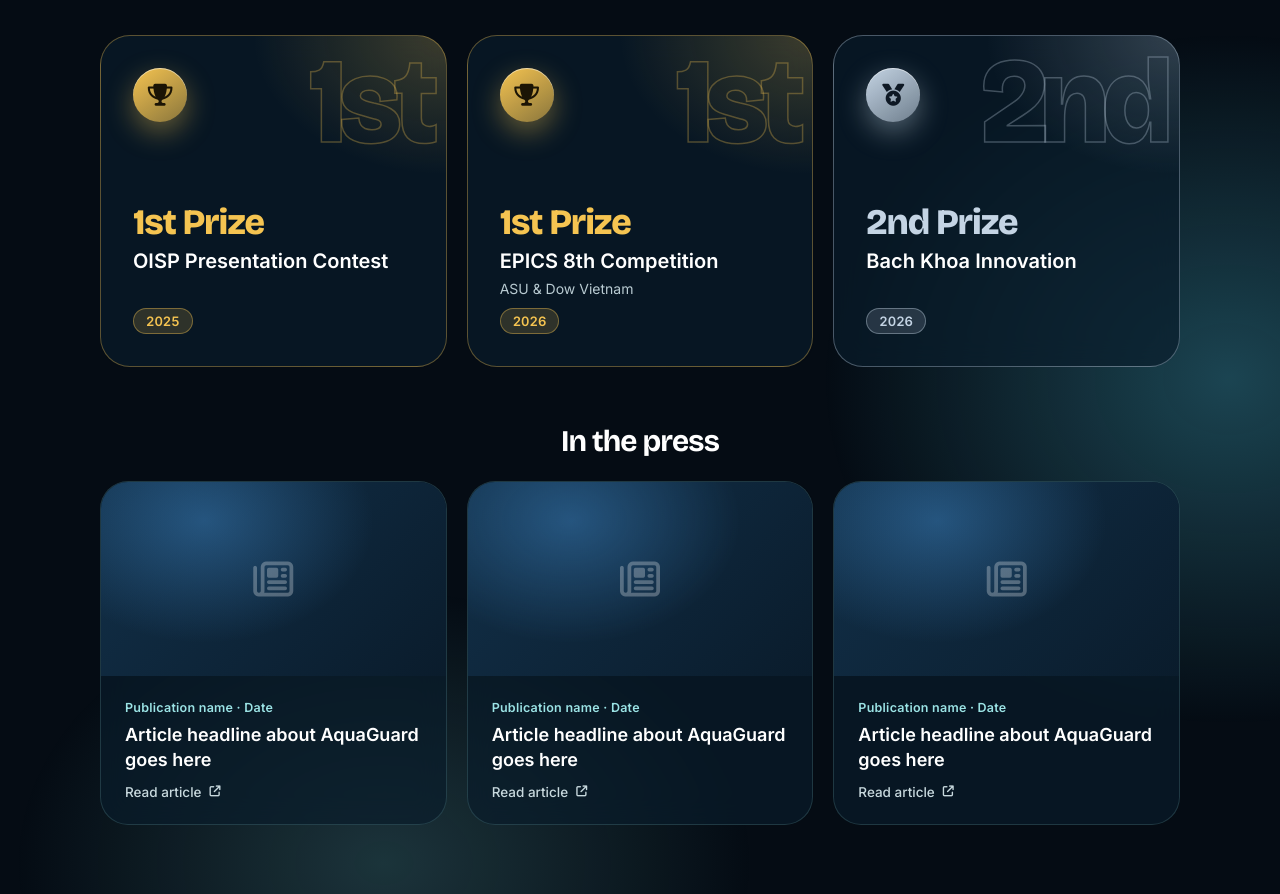
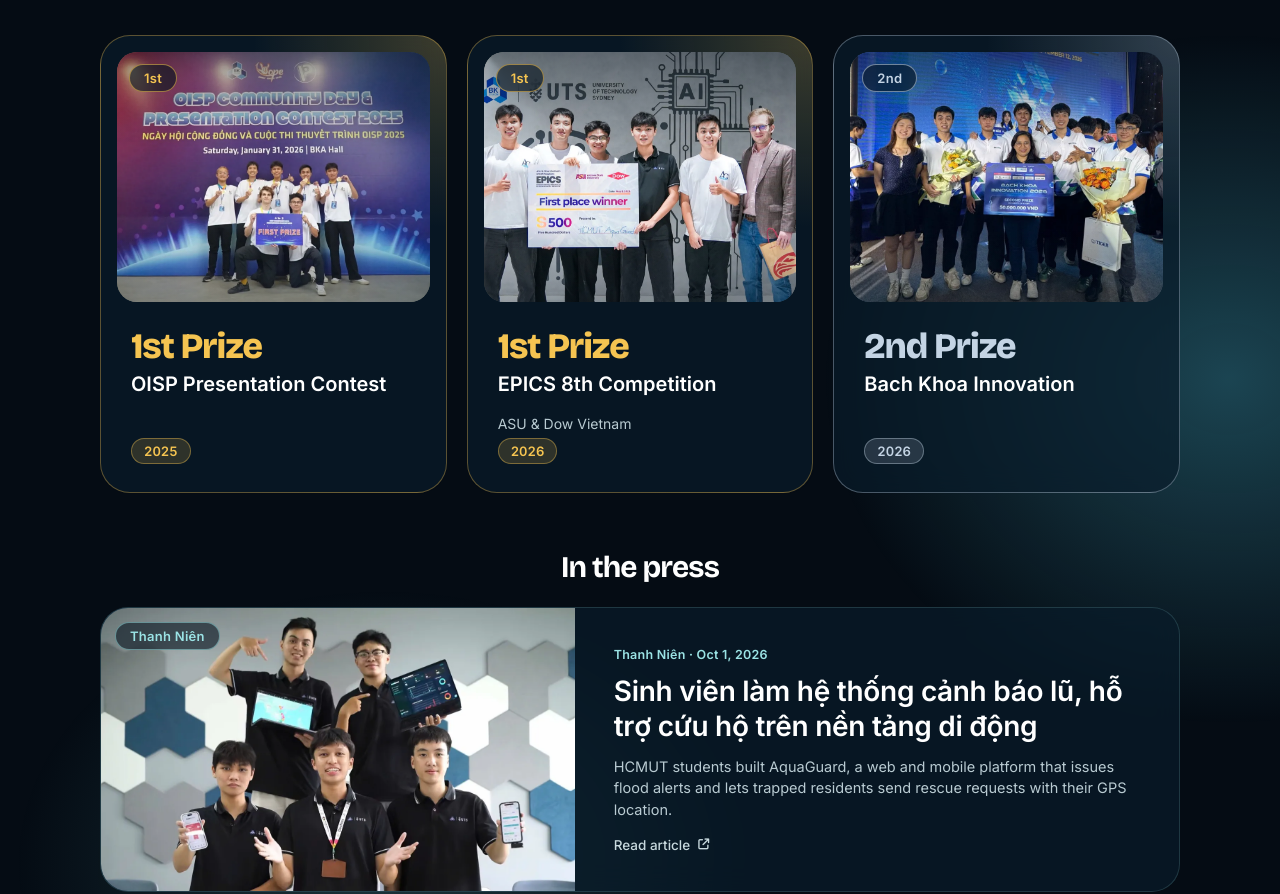
Before and after one commit to Odylytics/Aquaguard-LandingPage, a plain HTML site: page index.html in a window 1280 px wide. Shown: the part 6097-6991 px from the top of the page. Drawn offline with nearby package versions, Linux system fonts and the light colour scheme; animation ran at ten frames a second.

Commit message:
add awards and press images

```diff
--- a/index.html
+++ b/index.html
@@ -333,23 +333,29 @@
         </div>
         <div class="awards-grid">
           <article class="award tier-gold reveal" style="--i: 0">
-            <span class="award-medal"><i class="fa-solid fa-trophy"></i></span>
-            <span class="award-place">1st</span>
+            <figure class="award-photo">
+              <img src="assets/awards/oisp-presentation-contest.webp" alt="The AquaGuard team holding gold medals and the First Prize sign at the OISP Community Day &amp; Presentation Contest 2025" width="1200" height="800" loading="lazy" style="object-position: 50% 78%" />
+              <span class="award-place">1st</span>
+            </figure>
             <h3>1st Prize</h3>
             <p class="award-name">OISP Presentation Contest</p>
             <span class="award-year">2025</span>
           </article>
           <article class="award tier-gold reveal" style="--i: 1">
-            <span class="award-medal"><i class="fa-solid fa-trophy"></i></span>
-            <span class="award-place">1st</span>
+            <figure class="award-photo">
+              <img src="assets/awards/epics-8th-competition.webp" alt="The AquaGuard team with the EPICS 8th Competition First Place check from ASU &amp; Dow Vietnam" width="1200" height="844" loading="lazy" style="object-position: 50% 50%" />
+              <span class="award-place">1st</span>
+            </figure>
             <h3>1st Prize</h3>
             <p class="award-name">EPICS 8th Competition</p>
             <span class="award-org">ASU &amp; Dow Vietnam</span>
             <span class="award-year">2026</span>
           </article>
           <article class="award tier-silver reveal" style="--i: 2">
-            <span class="award-medal"><i class="fa-solid fa-medal"></i></span>
-            <span class="award-place">2nd</span>
+            <figure class="award-photo">
+              <img src="assets/awards/bach-khoa-innovation.webp" alt="The AquaGuard team with the Second Prize board at the Bach Khoa Innovation 2026 Grand Final" width="900" height="1200" loading="lazy" style="object-position: 50% 72%" />
+              <span class="award-place">2nd</span>
+            </figure>
             <h3>2nd Prize</h3>
             <p class="award-name">Bach Khoa Innovation</p>
             <span class="award-year">2026</span>
@@ -358,30 +364,16 @@
 
         <h3 class="sub-head reveal">In the press</h3>
         <div class="press-grid">
-          <!-- Press item 1: set href, swap the image, headline and outlet -->
-          <a class="press reveal" style="--i: 0" href="#" target="_blank" rel="noopener">
-            <span class="press-img"><i class="fa-regular fa-newspaper"></i></span>
+          <!-- To add another article, copy this <a class="press"> block and change href, image, outlet, headline and summary -->
+          <a class="press reveal" style="--i: 0" href="https://thanhnien.vn/sinh-vien-lam-he-thong-canh-bao-lu-ho-tro-cuu-ho-tren-nen-tang-di-dong-185260930202618172.htm" target="_blank" rel="noopener">
+            <span class="press-img">
+              <img src="assets/press/thanh-nien.webp" alt="Five AquaGuard team members holding laptops showing the dispatch dashboard and phones running the mobile app" width="1400" height="797" loading="lazy" style="object-position: 50% 30%" />
+              <span class="press-badge">Thanh Ni&ecirc;n</span>
+            </span>
             <span class="press-body">
-              <span class="press-outlet">Publication name &middot; Date</span>
-              <strong>Article headline about AquaGuard goes here</strong>
-              <span class="press-link">Read article <i class="fa-solid fa-arrow-up-right-from-square"></i></span>
-            </span>
-          </a>
-          <!-- Press item 2: set href, swap the image, headline and outlet -->
-          <a class="press reveal" style="--i: 1" href="#" target="_blank" rel="noopener">
-            <span class="press-img"><i class="fa-regular fa-newspaper"></i></span>
-            <span class="press-body">
-              <span class="press-outlet">Publication name &middot; Date</span>
-              <strong>Article headline about AquaGuard goes here</strong>
-              <span class="press-link">Read article <i class="fa-solid fa-arrow-up-right-from-square"></i></span>
-            </span>
-          </a>
-          <!-- Press item 3: set href, swap the image, headline and outlet -->
-          <a class="press reveal" style="--i: 2" href="#" target="_blank" rel="noopener">
-            <span class="press-img"><i class="fa-regular fa-newspaper"></i></span>
-            <span class="press-body">
-              <span class="press-outlet">Publication name &middot; Date</span>
-              <strong>Article headline about AquaGuard goes here</strong>
+              <span class="press-outlet">Thanh Ni&ecirc;n &middot; Oct 1, 2026</span>
+              <strong lang="vi">Sinh viên làm hệ thống cảnh báo lũ, hỗ trợ cứu hộ trên nền tảng di động</strong>
+              <span class="press-desc">HCMUT students built AquaGuard, a web and mobile platform that issues flood alerts and lets trapped residents send rescue requests with their GPS location.</span>
               <span class="press-link">Read article <i class="fa-solid fa-arrow-up-right-from-square"></i></span>
             </span>
           </a>
--- a/styles.css
+++ b/styles.css
@@ -1263,8 +1263,7 @@
   flex-direction: column;
   align-items: flex-start;
   gap: 6px;
-  min-height: clamp(280px, 26vw, 340px);
-  padding: clamp(24px, 2.6vw, 32px);
+  padding: clamp(12px, 1.3vw, 16px) clamp(12px, 1.3vw, 16px) clamp(22px, 2.4vw, 28px);
   border-radius: 30px;
   background:
     radial-gradient(80% 60% at 100% 0%, rgba(var(--a), 0.22), transparent 70%),
@@ -1276,35 +1275,40 @@
 }
 .award.tier-silver { --a: 196, 212, 228; }
 .award:hover { transform: translateY(-6px); border-color: rgba(var(--a), 0.8); box-shadow: 0 24px 60px rgba(0, 0, 0, 0.5), 0 0 46px rgba(var(--a), 0.22); }
-/* big engraved numeral */
+/* photo header */
+.award > :not(.award-photo) { margin-left: clamp(10px, 1.1vw, 14px); margin-right: clamp(10px, 1.1vw, 14px); }
+.award-photo {
+  position: relative;
+  align-self: stretch;
+  margin: 0 0 clamp(14px, 1.6vw, 20px);
+  aspect-ratio: 5 / 4;
+  overflow: hidden;
+  border-radius: 20px;
+  background: radial-gradient(70% 90% at 30% 20%, rgba(var(--a), 0.28), transparent 70%), linear-gradient(135deg, #123049, #0a1c2c);
+  box-shadow: inset 0 0 0 1px rgba(var(--a), 0.28);
+}
+.award-photo img { width: 100%; height: 100%; object-fit: cover; transition: transform 0.7s var(--ease); }
+.award:hover .award-photo img { transform: scale(1.05); }
+.award-photo::after { content: ""; position: absolute; inset: 0; pointer-events: none; background: linear-gradient(180deg, rgba(6, 16, 26, 0.42), transparent 38%, transparent 70%, rgba(6, 16, 26, 0.35)); }
+/* place chip on the photo */
 .award-place {
   position: absolute;
-  z-index: -1;
-  right: 14px;
-  top: 6px;
-  font-family: var(--font-display);
-  font-weight: 800;
-  font-size: clamp(84px, 9.5vw, 128px);
-  line-height: 1;
-  letter-spacing: -0.06em;
-  color: transparent;
-  -webkit-text-stroke: 1.5px rgba(var(--a), 0.3);
+  z-index: 1;
+  left: 12px;
+  top: 12px;
+  padding: 5px 14px;
+  border-radius: 999px;
+  background: rgba(8, 20, 32, 0.62);
+  -webkit-backdrop-filter: blur(8px);
+  backdrop-filter: blur(8px);
+  border: 1px solid rgba(var(--a), 0.55);
+  color: rgb(var(--a));
+  font-size: 13px;
+  font-weight: 700;
+  letter-spacing: 0.02em;
 }
-.award-medal {
-  display: grid;
-  place-items: center;
-  width: 54px;
-  height: 54px;
-  margin-bottom: clamp(48px, 6vw, 84px);
-  border-radius: 50%;
-  background: linear-gradient(145deg, rgb(var(--a)), rgba(var(--a), 0.55));
-  color: #1b1405;
-  font-size: 22px;
-  box-shadow: 0 10px 28px rgba(var(--a), 0.4), inset 0 1px 0 rgba(255, 255, 255, 0.5);
-}
-.award.tier-silver .award-medal { color: #0e1824; }
 .award h3 { margin: 0; font-family: var(--font-display); font-weight: 800; font-size: clamp(26px, 2.8vw, 36px); letter-spacing: -0.03em; line-height: 1.05; color: rgb(var(--a)); }
-.award-name { margin: 0; font-size: clamp(17px, 1.6vw, 20px); font-weight: 600; line-height: 1.3; color: #fff; }
+.award-name { margin: 0 0 12px; font-size: clamp(17px, 1.6vw, 20px); font-weight: 600; line-height: 1.3; color: #fff; }
 .award-org { color: #b9cbd2; font-size: 14px; }
 .award-year { margin-top: auto; align-self: flex-start; padding: 4px 12px; border-radius: 999px; background: rgba(var(--a), 0.16); border: 1px solid rgba(var(--a), 0.4); color: rgb(var(--a)); font-size: 13px; font-weight: 600; font-variant-numeric: tabular-nums; }
 /* gentle shine sweep */
@@ -1328,6 +1332,15 @@
 .press-img { display: grid; place-items: center; aspect-ratio: 16 / 9; overflow: hidden; background: radial-gradient(70% 90% at 30% 20%, rgba(77, 163, 240, 0.35), transparent 70%), linear-gradient(135deg, #123049, #0a1c2c); color: rgba(255, 255, 255, 0.28); font-size: 40px; }
 .press-img img { width: 100%; height: 100%; object-fit: cover; transition: transform 0.7s var(--ease); }
 .press:hover .press-img img { transform: scale(1.05); }
+.press-img { position: relative; }
+.press-badge { position: absolute; left: 14px; top: 14px; padding: 5px 14px; border-radius: 999px; background: rgba(8, 20, 32, 0.62); -webkit-backdrop-filter: blur(8px); backdrop-filter: blur(8px); border: 1px solid rgba(155, 227, 229, 0.5); color: #9be3e5; font-size: 13px; font-weight: 700; letter-spacing: 0.02em; }
+.press-desc { color: #b9cbd2; font-size: 14.5px; line-height: 1.5; }
+/* single featured article: image left, text right */
+.press-grid:has(> .press:only-child) { grid-template-columns: 1fr; }
+.press:only-child { flex-direction: row; align-items: stretch; }
+.press:only-child .press-img { flex: 0 0 44%; aspect-ratio: auto; min-height: 280px; }
+.press:only-child .press-body { flex: 1; justify-content: center; gap: 12px; padding: clamp(22px, 3vw, 40px); }
+.press:only-child .press-body strong { font-size: clamp(20px, 2.2vw, 28px); line-height: 1.25; letter-spacing: -0.01em; }
 .press-body { display: flex; flex-direction: column; gap: 8px; padding: clamp(18px, 2vw, 24px); }
 .press-outlet { color: #9be3e5; font-size: 12.5px; font-weight: 600; letter-spacing: 0.02em; }
 .press-body strong { font-size: clamp(16px, 1.45vw, 18px); font-weight: 600; line-height: 1.35; color: #fff; }
@@ -1335,5 +1348,5 @@
 .press-link i { font-size: 11px; transition: transform 0.3s var(--ease); }
 .press:hover .press-link i { transform: translate(2px, -2px); }
 
-@media (max-width: 820px) { .awards-grid, .press-grid { grid-template-columns: 1fr; } .award { min-height: 240px; } }
-@media (prefers-reduced-motion: reduce) { .award, .press { transition: none; } .award::after { display: none; } }
+@media (max-width: 820px) { .awards-grid, .press-grid { grid-template-columns: 1fr; } .press:only-child { flex-direction: column; } .press:only-child .press-img { flex: none; aspect-ratio: 16 / 9; min-height: 0; } .award-photo { aspect-ratio: 4 / 3; } }
+@media (prefers-reduced-motion: reduce) { .award, .press { transition: none; } .award::after { display: none; } .award-photo img { transition: none; } }
```
Also changed, not shown: EPICS8th.jpg (added), anhnhom.jpg (added), assets/awards/bach-khoa-innovation.webp (added), assets/awards/epics-8th-competition.webp (added), assets/awards/oisp-presentation-contest.webp (added), assets/press/thanh-nien.webp (added), bach_khoa_innovation.JPG (added), oisp_presentation_contest.JPG (added).
